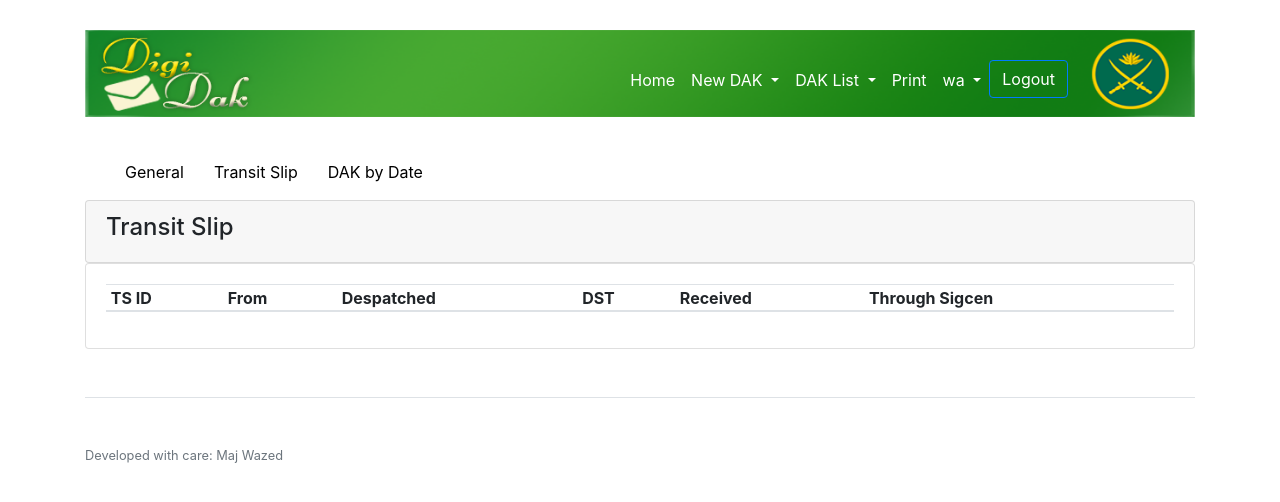
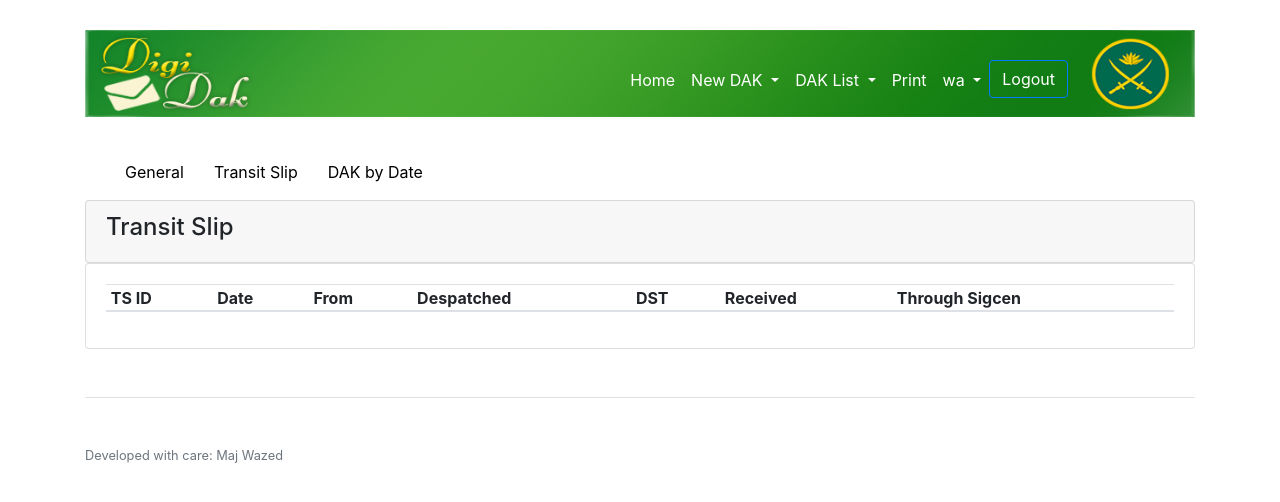
Before and after one commit to mdwazed/sigcen, a Django app: page /misc_admin_info_ts/ in a window 1280 px wide. Shown: the top 502 px of the page. Run offline with Django 3.2, Linux system fonts and the light colour scheme; a user stored in the database is signed in; data comes from the database, SQL or seed files in the repository; data that the repository does not hold is empty; parts of the project's set-up code (start-up, migrations or seed data) failed here and were passed over; some libraries are stand-ins or nearby versions.

Commit message:
stats improve in progress

```diff
--- a/stp/tsp/transit_slip/templates/transit_slip/misc_admin_info_ts.html
+++ b/stp/tsp/transit_slip/templates/transit_slip/misc_admin_info_ts.html
@@ -22,6 +22,7 @@
             <thead>
                 <tr>
                     <th scope="col">TS ID</th>
+                    <th scope="col">Date</th>
                     <th scope="col">From</th>
                     <th scope="col">Despatched</th>
                     <th scope="col">DST</th>
@@ -33,6 +34,7 @@
                 {% for ts in ts_display_list %}
                     <tr>
                         <th scope="row">{{ ts.id }}</th>
+                        <td>{{ ts.date | date:"d/m/Y" }}</td>
                         <td>{{ ts.prepared_by.profile.unit.sta_name }}</td>
                         <td>{{ ts.despatched_on | date:"d/m/Y" }}</td>
                         <td>{{ ts.dst }}</td>
--- a/stp/tsp/transit_slip/views.py
+++ b/stp/tsp/transit_slip/views.py
@@ -1051,7 +1051,7 @@ class ThroughPkgView(LoginRequiredMixin, UserPassesTestMixin, View):
     def post(self, request):
         ts_no = request.POST['ts_no']
         try:
-            ts = TransitSlip.objects.get(pk=ts_no)
+            ts = TransitSlip.objects.get(pk=ts_no, despatched_on__isnull=False)
         except ObjectDoesNotExist as e:
             return HttpResponse(e, status=404)
         if ((ts.dst != request.user.profile.unit.sta_name) and
```
